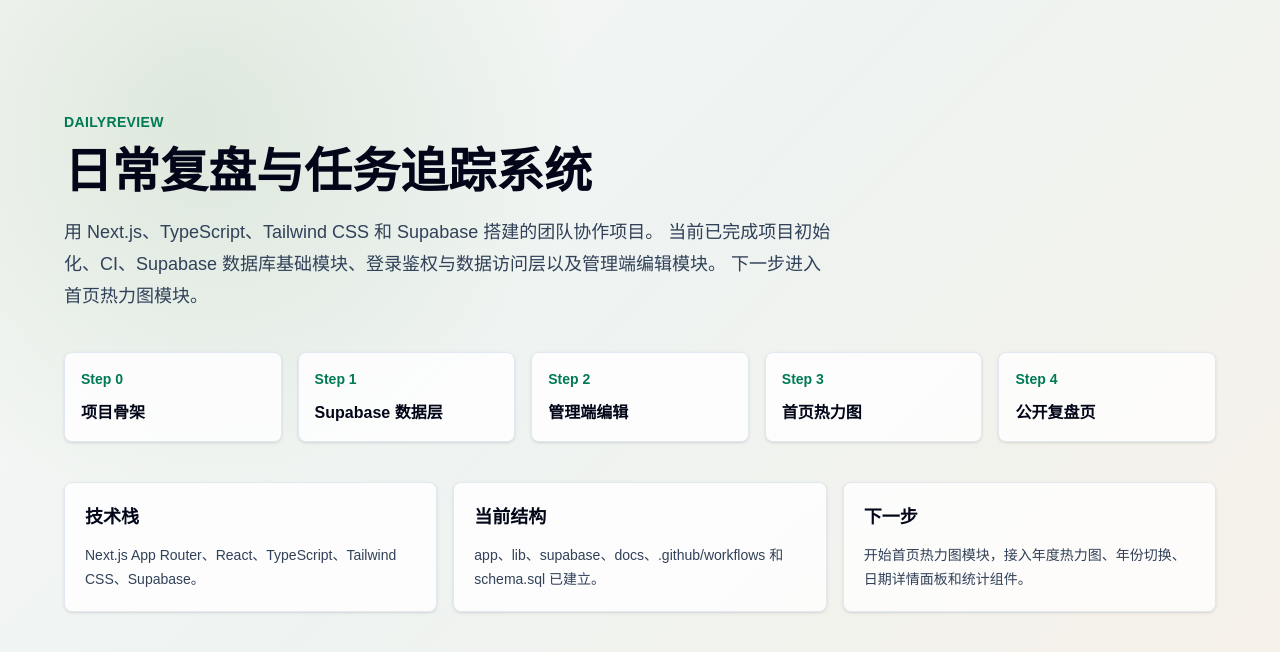
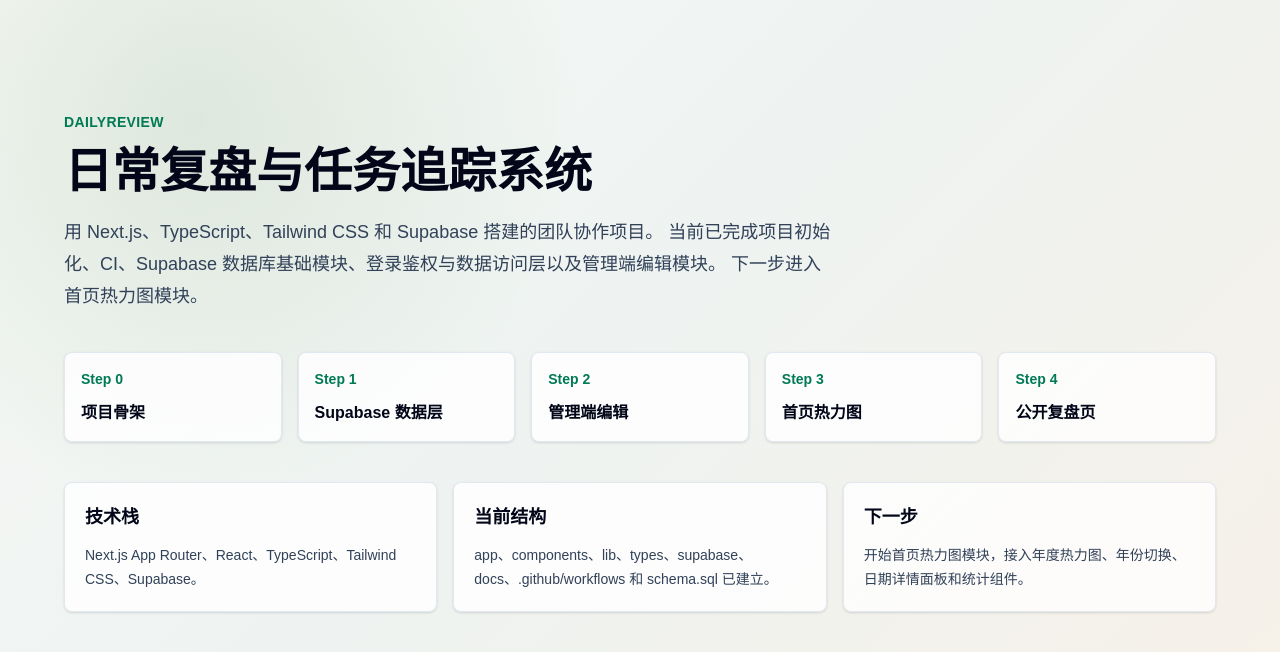
Before and after one commit to Bistu-OSSDT-2026/DailyReview, a Next.js app: page / in a window 1280 px wide. Shown: the top 652 px of the page. Built offline with nearby package versions, Linux system fonts and the light colour scheme.

Commit message:
fix: sync homepage structure text with new components/ and types/

```diff
--- a/app/page.tsx
+++ b/app/page.tsx
@@ -50,7 +50,7 @@ export default function Home() {
           <div className="rounded-lg border border-slate-200 bg-white/80 p-5 shadow-sm">
             <h2 className="text-lg font-semibold text-slate-950">当前结构</h2>
             <p className="mt-3 text-sm leading-6 text-slate-700">
-              app、lib、supabase、docs、.github/workflows 和 schema.sql 已建立。
+              app、components、lib、types、supabase、docs、.github/workflows 和 schema.sql 已建立。
             </p>
           </div>
           <div className="rounded-lg border border-slate-200 bg-white/80 p-5 shadow-sm">
```
